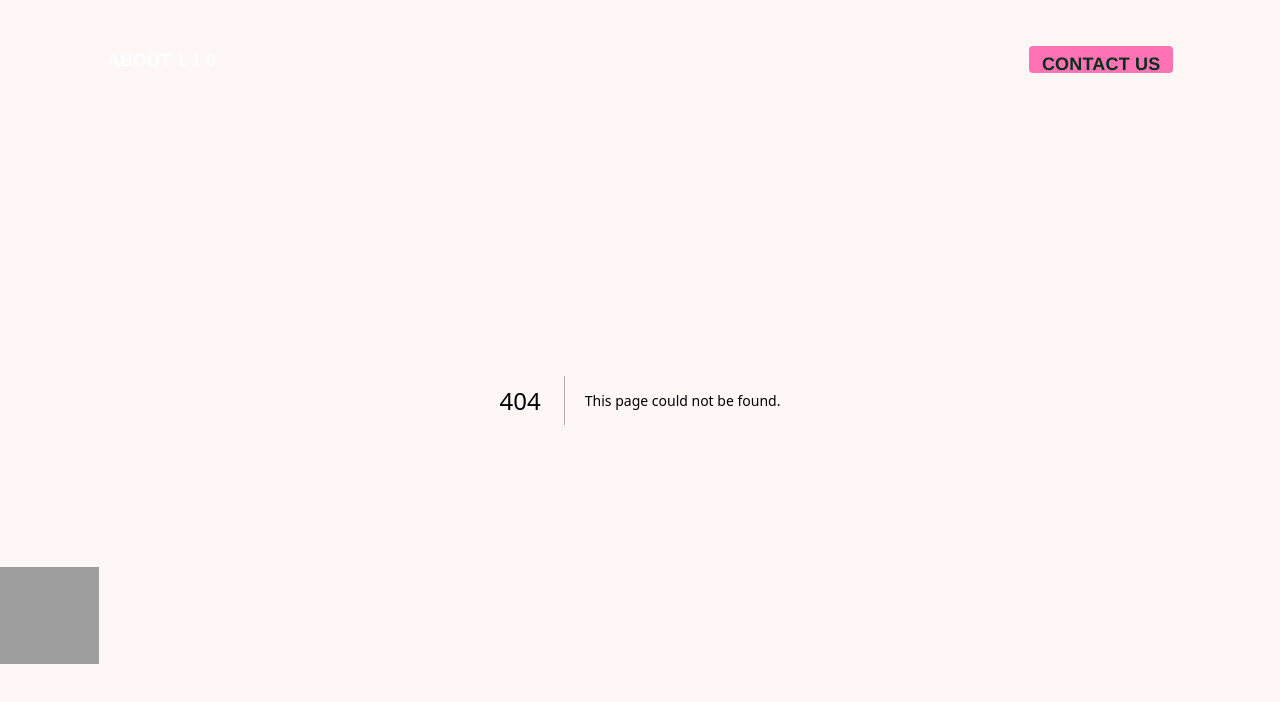
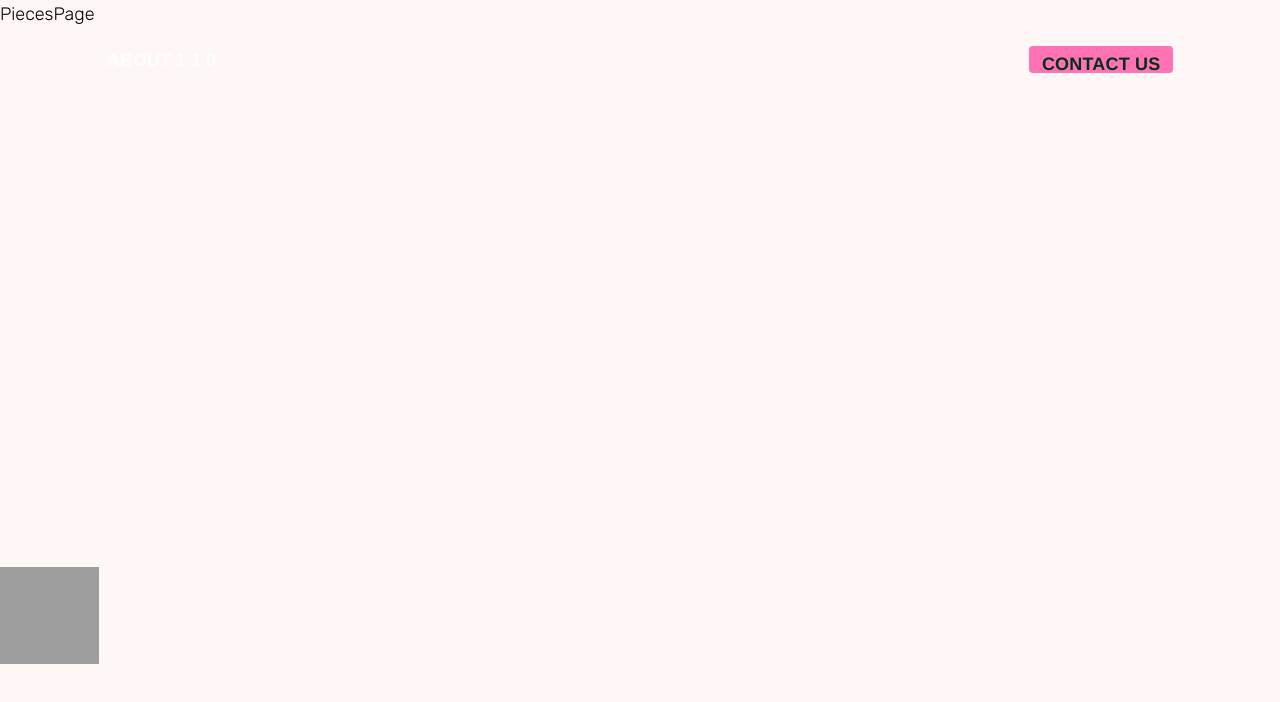
Before and after one commit to anoopraju31/eat-curious, a Next.js app: page /products/pieces in a window 1280 px wide. Before the commit this address had no page. Shown: the top 702 px of the page. Built offline with nearby package versions, Linux system fonts and the light colour scheme; grey boxes are pictures that could not be loaded; a web font is replaced by a local one.

Commit message:
Pieces Page (Temp) - initial

```diff
--- /dev/null
+++ b/src/app/products/pieces/page.tsx
@@ -0,0 +1,7 @@
+import React from 'react'
+
+const PiecesPage = () => {
+	return <div>PiecesPage</div>
+}
+
+export default PiecesPage
```
